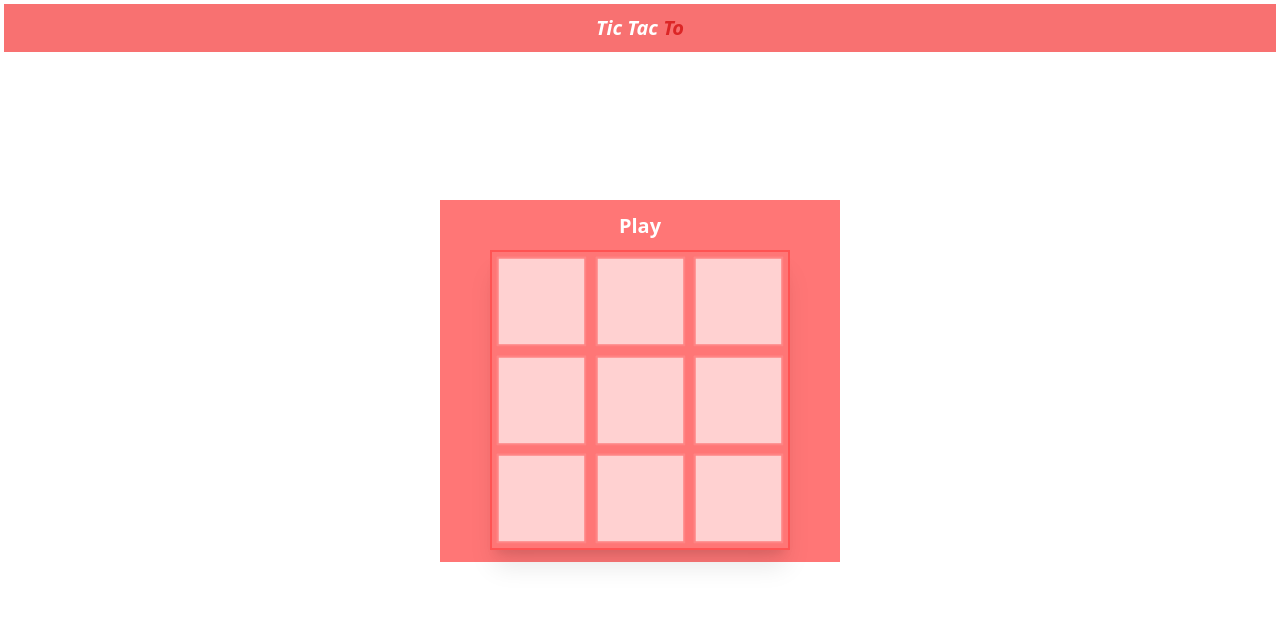
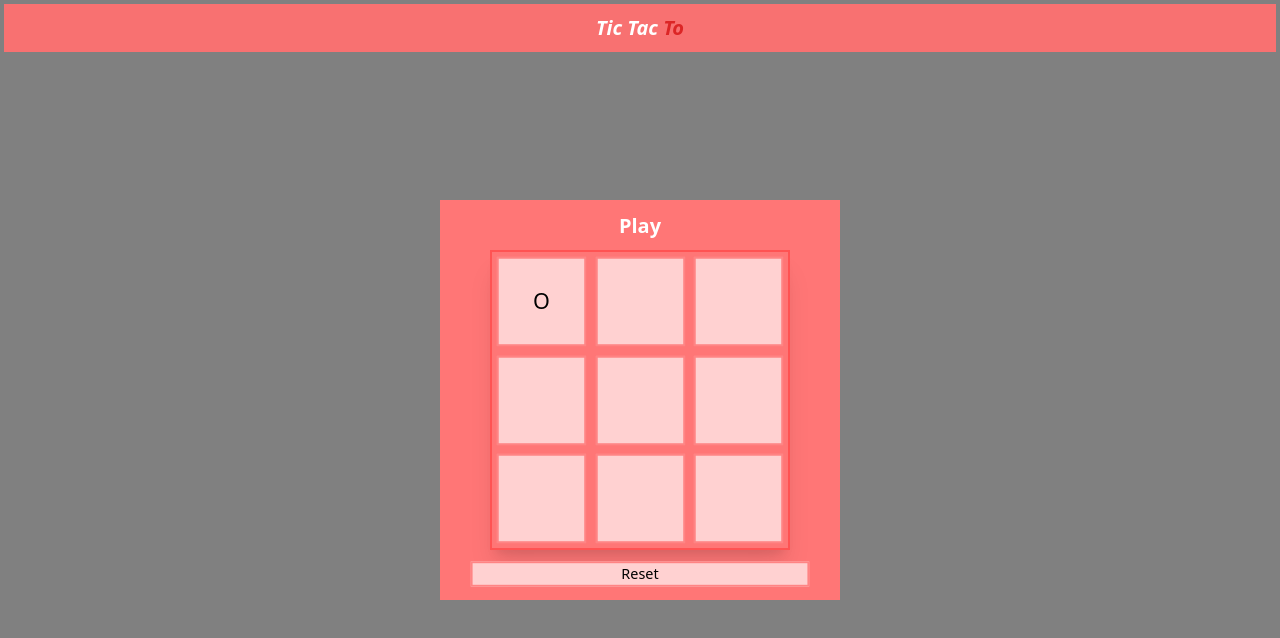
Before and after one commit to maitouguy/Tic-Tac-To, a website: page dist/index.html in a window 1280 px wide. Both pictures are taken after a click on the button 541 px from the left and 301 px from the top of the page. Drawn offline with Linux system fonts and the light colour scheme.

Commit message:
that's it for the day

```diff
--- /dev/null
+++ b/script.js
@@ -0,0 +1,39 @@
+const playSpace = document.querySelector("#gr");
+document.querySelector("#reset").addEventListener("click", () => {
+  Reset();
+});
+let tiles = [];
+function tile(elem, checked) {
+  this.elem = elem;
+  this.checked = checked;
+}
+for (let i = 0; i < 9; i++) {
+  let button = document.createElement("button");
+  let mark = document.createElement("p");
+  button.append(mark);
+  button.id = i + 1;
+  playSpace.append(button);
+  button.addEventListener("click", () => {
+    MarkButton(i);
+  });
+  tiles.push(new tile(button, undefined));
+}
+let x = false;
+function MarkButton(index) {
+  if (tiles[index].checked != undefined) return;
+  let mark = tiles[index].elem.children[0];
+  if (x) {
+    mark.textContent = "X";
+  } else {
+    mark.textContent = "O";
+  }
+  tiles[index].checked = !tiles[index].checked;
+  x = !x;
+}
+function Reset() {
+  tiles.forEach((e) => {
+    e.elem.children[0].textContent = "";
+    e.checked = undefined;
+  });
+}
+function CheckForWin() {}
--- a/style.css
+++ b/style.css
@@ -31,6 +31,10 @@ form button:hover {
   grid-template-columns: 1fr 1fr 1fr;
 }
 .playground button {
+  position: relative;
+  display: flex;
+  align-items: center;
+  justify-content: center;
   width: 100%;
   height: 100%;
   background-color: rgb(255, 209, 209);
@@ -42,3 +46,7 @@ form button:hover {
   transform: scale(1);
   z-index: 1;
 }
+.playground button p {
+  position: absolute;
+  font-size: 24px;
+}
```
Also changed, not shown: dist/index.html, dist/output.css.
